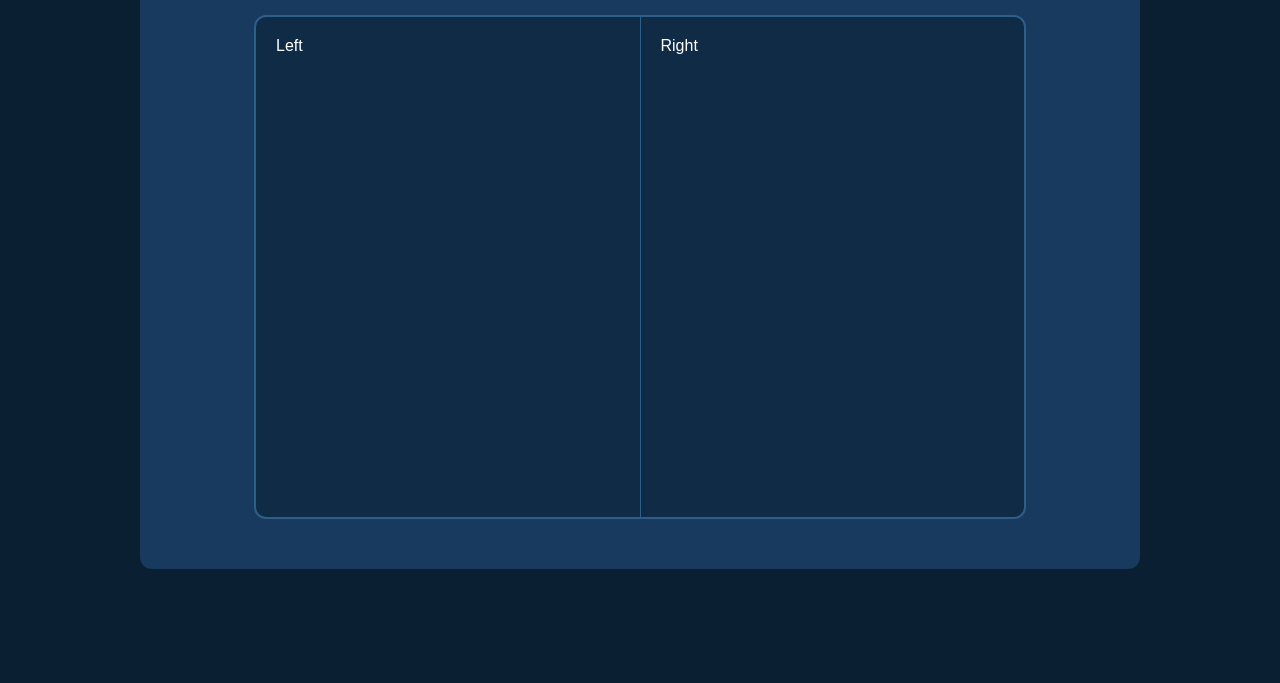
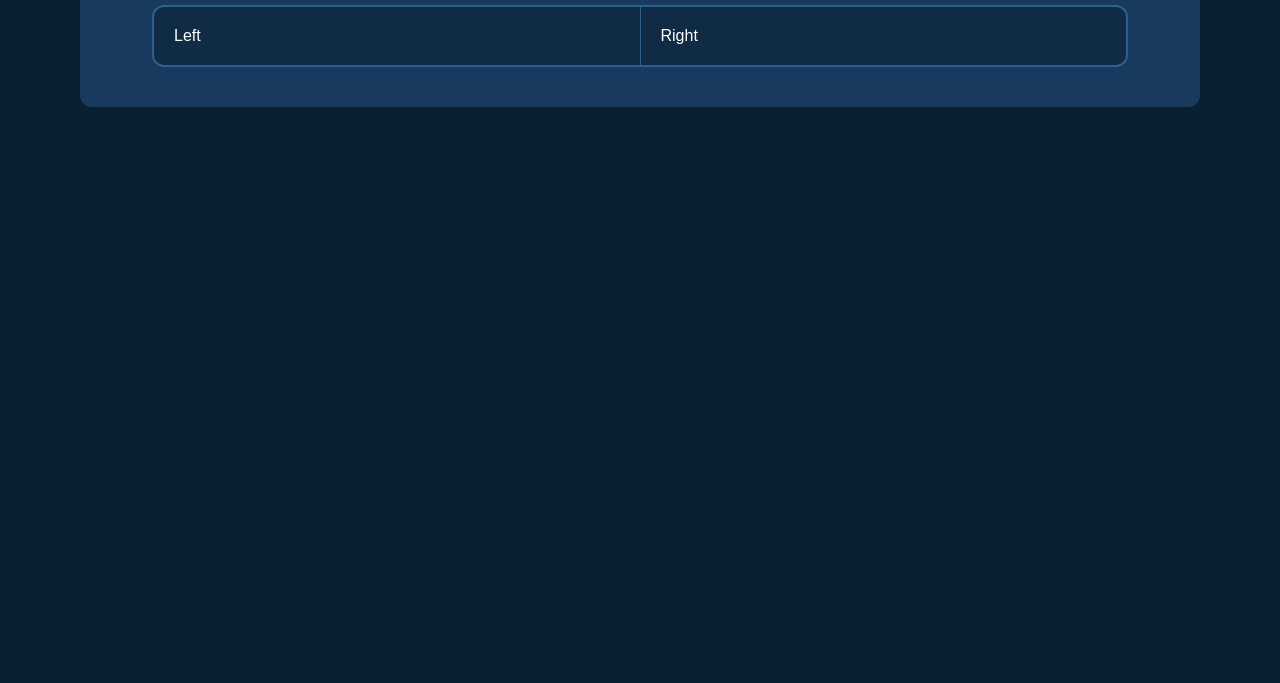
Before and after one commit to An10000/an-local-document-renamer, a plain HTML site: page index.html in a window 1280 px wide. Shown: the part 117-800 px from the top of the page. Drawn offline with Linux system fonts and the light colour scheme.

Commit message:
style v1.1

```diff
--- a/style.css
+++ b/style.css
@@ -5,7 +5,7 @@ body {
 }
 
 .page-box {
-    width: 80%;
+    width: 90%;
     margin: 0 auto;
     padding: 20px;
     background-color: #173a5e;
@@ -22,9 +22,9 @@ h1 {
 
 .main-box {
     display: flex;
-    width: 80%;
-    height: 500px;
-    margin: 30px auto;
+    width: 90%;
+    height: 500px auto;
+    margin: 20px auto;
     border: 2px solid #2d5f8b;
     border-radius: 12px;
     background-color: #102b46;
```
